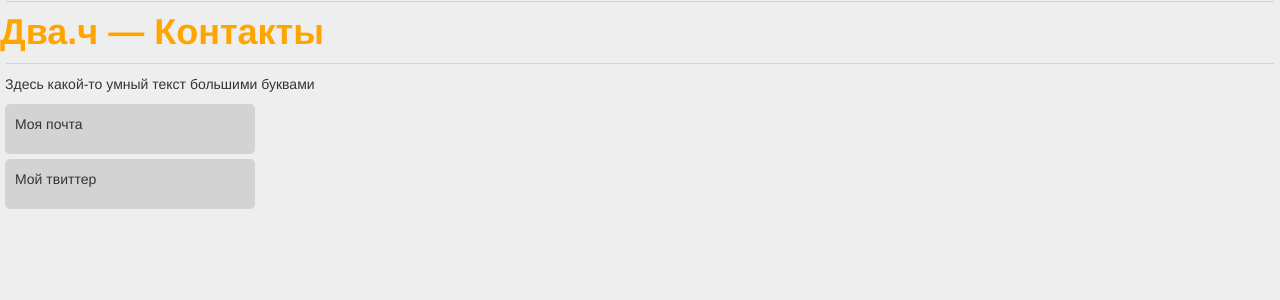
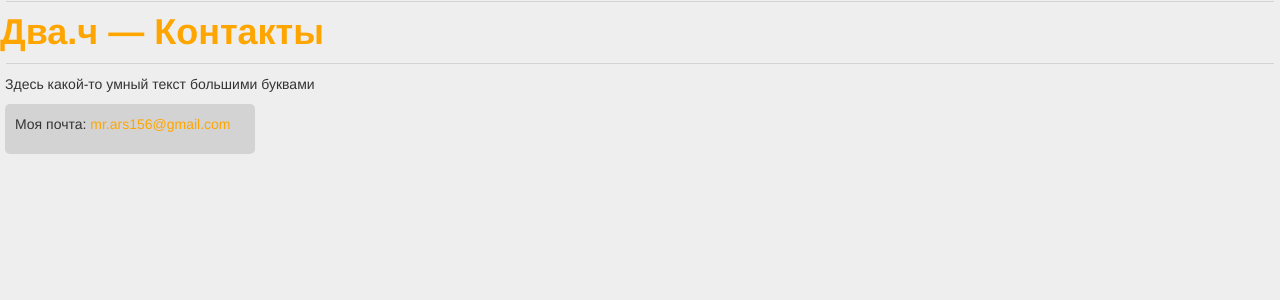
Before and after one commit to YraganTron/Imageboard, a Django app: page /contacts.html in a window 1280 px wide. Shown: the part 30-330 px from the top of the page. Run offline with Django 3.2, Linux system fonts and the light colour scheme; some libraries are stand-ins or nearby versions.

Commit message:
fix email and localtime

```diff
--- a/imageboard/templates/contacts.html
+++ b/imageboard/templates/contacts.html
@@ -15,9 +15,6 @@
         <p>Здесь какой-то умный текст большими буквами</p>
     </div>
     <div class="container container_contacts">
-        <p>Моя почта</p>
-    </div>
-    <div class="container container_contacts">
-        <p>Мой твиттер</p>
+        <p>Моя почта: <a href="mailto:mr.ars156@gmail.com" class="link_color_all">mr.ars156@gmail.com</a></p>
     </div>
 {% endblock %}
--- a/main/settings.py
+++ b/main/settings.py
@@ -41,6 +41,7 @@ INSTALLED_APPS = [
     'django.contrib.messages',
     'django.contrib.staticfiles',
     'imageboard.apps.ImageboardConfig',
+    'tz_detect',
 ]
 
 MIDDLEWARE = [
@@ -51,6 +52,7 @@ MIDDLEWARE = [
     'django.contrib.auth.middleware.AuthenticationMiddleware',
     'django.contrib.messages.middleware.MessageMiddleware',
     'django.middleware.clickjacking.XFrameOptionsMiddleware',
+    'tz_detect.middleware.TimezoneMiddleware',
 ]
 
 ROOT_URLCONF = 'main.urls'
--- a/main/urls.py
+++ b/main/urls.py
@@ -20,5 +20,6 @@ from django.contrib import admin
 
 urlpatterns = [
     url(r'^admin/', admin.site.urls),
+    url(r'^tz_detect/', include('tz_detect.urls')),
     url(r'^', include('imageboard.urls'), name='imageboard'),
 ] + static(settings.MEDIA_URL, document_root=settings.MEDIA_ROOT)
--- a/requirements.txt
+++ b/requirements.txt
@@ -1,6 +1,7 @@
 beautifulsoup4==4.5.3
 coverage==4.3.4
 Django==1.10.5
+django-tz-detect==0.2.8
 flake8==3.3.0
 isort==4.2.5
 mccabe==0.6.1
@@ -9,3 +10,5 @@ Pillow==4.0.0
 psycopg2==2.7.1
 pycodestyle==2.3.1
 pyflakes==1.5.0
+pytz==2017.2
+six==1.10.0
--- a/templates/main.html
+++ b/templates/main.html
@@ -1,4 +1,5 @@
 {% load static %}
+{% load tz_detect %}
 <!DOCTYPE html>
 <html lang="en">
 <head>
@@ -119,5 +120,6 @@
     {% block board %}{% endblock %}
     {% block thread %}{% endblock %}
     {% block search %}{% endblock %}
+    {% tz_detect %}
 </body>
 </html>
```
Also changed, not shown: imageboard/tests/test_views.py (+2 -1 lines).
